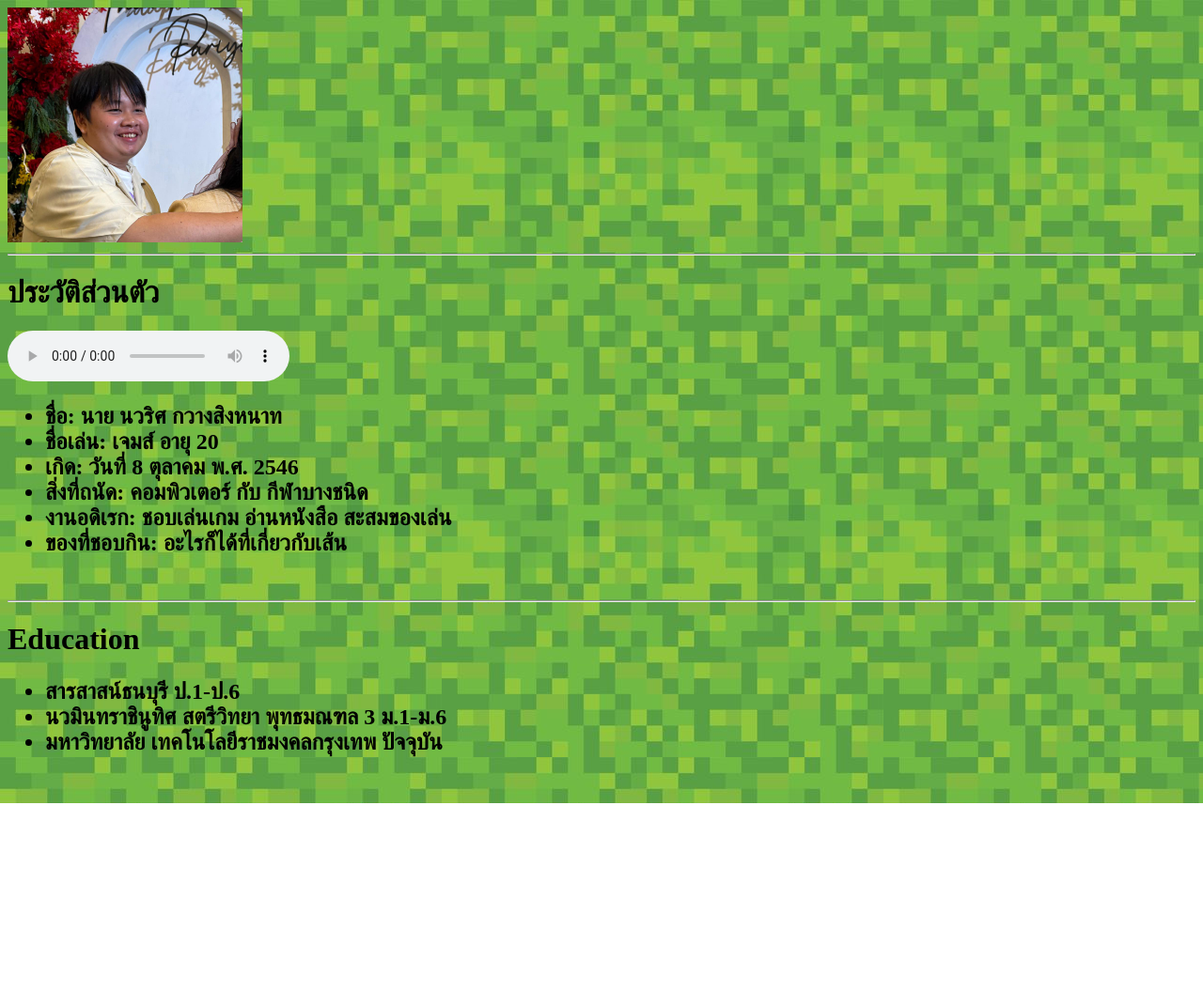
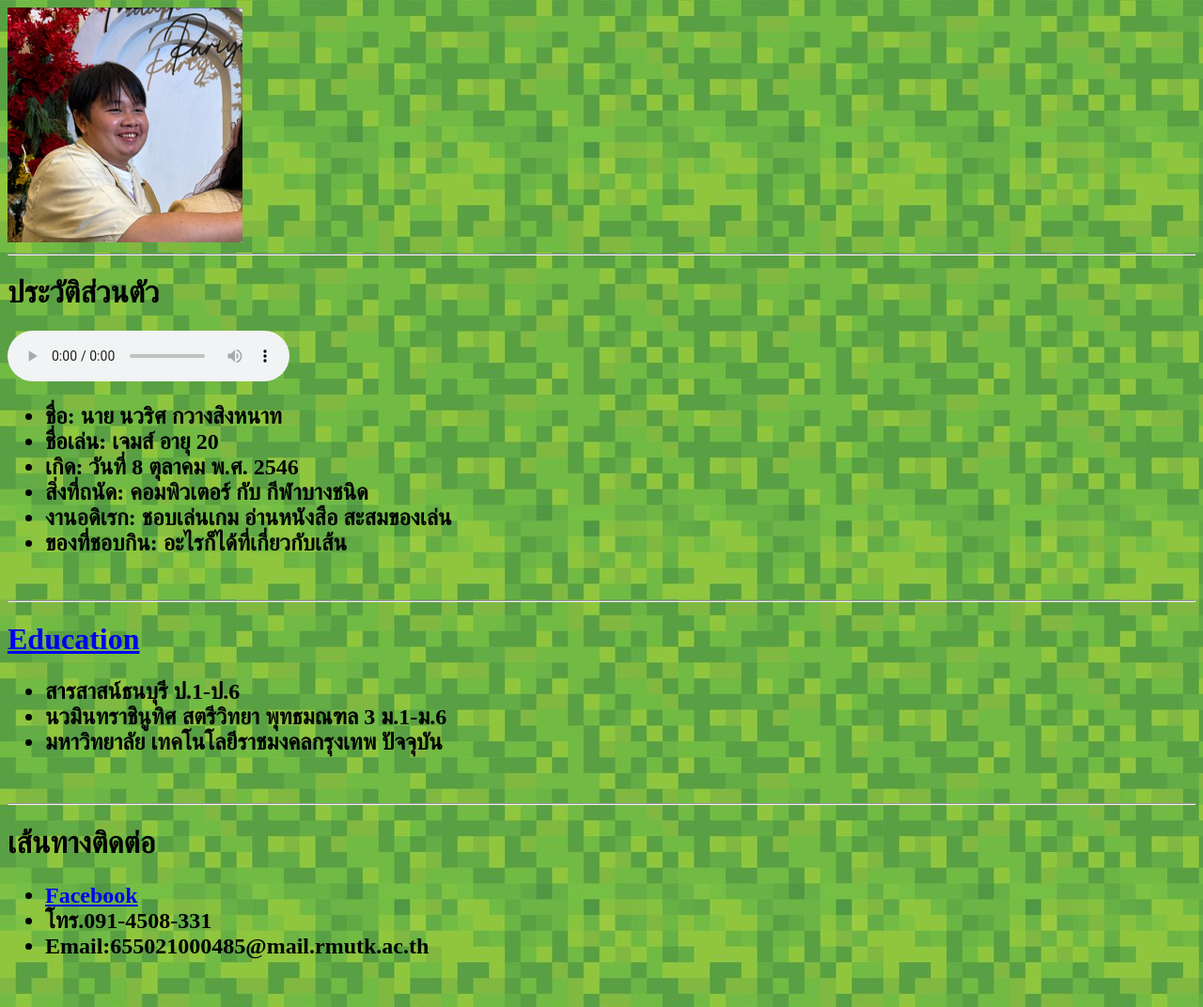
Before and after one commit to Navar1t/-, a plain HTML site: page index.html in a window 1280 px wide. Shown: the whole page at 94% size. Before the commit the page ends 855 px from the top, so only its background shows below. Drawn offline with Linux system fonts and the light colour scheme.

Commit message:
Update index.html

```diff
--- a/index.html
+++ b/index.html
@@ -10,7 +10,7 @@
     <img src = "men.jpg" alt="navarit" width="250" height="250">
 <hr/>
     <h1>
-        ประวัติส่วนตัว</h1><audio controls src="C418 - Subwoofer Lullaby - Minecraft Volume Alpha.mp3"></audio>
+        ประวัติส่วนตัว</h1><audio controls src="/C418 - Subwoofer Lullaby - Minecraft Volume Alpha.mp3"></audio>
         <ul><h2>
         <li>ชื่อ: นาย นวริศ กวางสิงหนาท</br>
             <li>ชื่อเล่น: เจมส์ อายุ 20 </br>
@@ -22,13 +22,21 @@
     </h2>
     <hr/>
 
-    <h1>Education</h1>
+    <h1><a href="/index1.html">Education</a></h1>
     <h2><ul>
         <li>สารสาสน์ธนบุรี ป.1-ป.6</br>
         <li>นวมินทราชินูทิศ สตรีวิทยา พุทธมณฑล 3 ม.1-ม.6</br>
             <li> มหาวิทยาลัย เทคโนโลยีราชมงคลกรุงเทพ ปัจจุบัน</li></br>
         </ul>
     </h2>
+    <hr/>
+    <h1>เส้นทางติดต่อ</h1>
+    <h2><ul>
+        <li><a href="https://web.facebook.com/navarit.kwangsinghanah">Facebook</a></br>
+          <li>โทร.091-4508-331</br>
+            <li>Email:655021000485@mail.rmutk.ac.th</li></br>
+        </ul>
+    </h2>
 
 
 </body>
```
